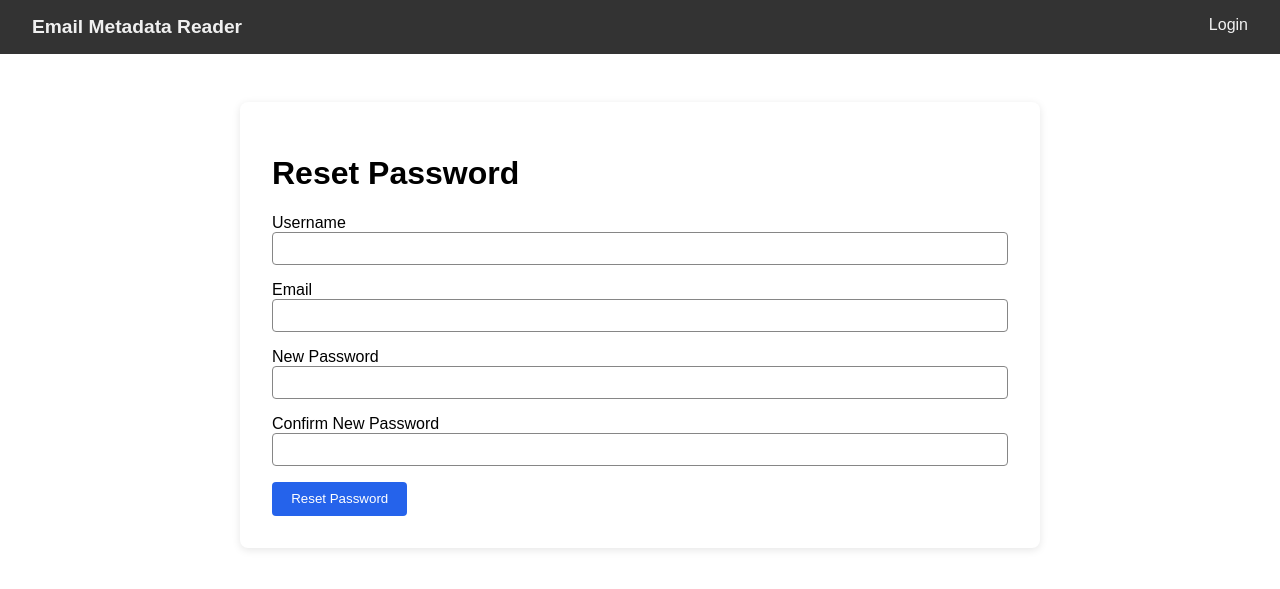
After one commit to andrewzimmer132/email-metadata-reader, a Django app: page /reset_password/ in a window 1280 px wide. The commit adds this page. Shown: the top 589 px of the page. Run offline with Django 5.2, Linux system fonts and the light colour scheme.

Commit message:
Reset password page + tests. Error message for comparing less or more than 2 emails.

```diff
--- a/analyzer/urls.py
+++ b/analyzer/urls.py
@@ -1,8 +1,9 @@
+from django.contrib.auth.views import PasswordResetView
 from django.urls import path
 
 from . import views
 from .views import HomeView, LoginView, LogoutView, SignupView, ResultsView, PastEmailsAnalyzedView, \
-    DeleteEmailAnalyzedView, EmailResultsView, WelcomePageView, header_help_view
+    DeleteEmailAnalyzedView, EmailResultsView, WelcomePageView, header_help_view, ResetPasswordView
 
 urlpatterns = [
     path('home/', HomeView.as_view(), name='home_view'),
@@ -17,4 +18,5 @@ urlpatterns = [
     path('compare_emails/', views.compare_emails, name='compare_emails'),
     path('welcome/', WelcomePageView.as_view(), name='welcome'),
     path("header-help/", header_help_view, name="header_help"),
+    path('reset_password/', ResetPasswordView.as_view(), name='reset_password'),
 ]
--- a/analyzer/views.py
+++ b/analyzer/views.py
@@ -3,6 +3,7 @@ import re
 from html import unescape
 from html.parser import HTMLParser
 
+from django.contrib import messages
 from django.contrib.auth import authenticate, login, logout
 from django.contrib.auth.decorators import login_required
 from django.contrib.auth.models import User
@@ -298,6 +299,34 @@ class WelcomePageView(View):
         context = {'is_authenticated': True}
         return render(request, 'analyzer/welcome.html', context)
 
+class ResetPasswordView(View):
+    def get(self, request):
+        return render(request, 'analyzer/reset_password.html')
+
+    def post(self, request):
+        username = request.POST.get('username')
+        email = request.POST.get('email')
+        new_password = request.POST.get('new_password')
+        confirm_new_password = request.POST.get('confirm_new_password')
+
+        context = {'is_authenticated': False, 'reset_entered': True, 'username_exists': User.objects.filter(username=username).exists(), 'email_exists': User.objects.filter(email=email).exists(),'user_exists': False, 'same_password': True}
+
+        if not new_password or (new_password != confirm_new_password):
+            context['same_password'] = False
+            return render(request, 'analyzer/reset_password.html', context)
+
+        user = User.objects.filter(username=username, email=email).first()
+
+        if user:
+            context['user_exists'] = True
+            user.set_password(new_password)
+            user.save()
+            return redirect('login')
+        else:
+            context = {'reset_entered': True, 'username_exists': User.objects.filter(username=username), 'email_exists': User.objects.filter(email=email), 'same_password': False}
+            return render(request, 'analyzer/reset_password.html', context)
+
+
 @login_required
 def compare_emails(request):
     if not request.user.is_authenticated:
@@ -307,11 +336,13 @@ def compare_emails(request):
     email_ids = request.POST.getlist('email_ids')
 
     if len(set(email_ids)) != 2:
+        messages.error(request, 'Exactly two emails can be compared.')
         return redirect('past_emails')
 
     emails = Email.objects.filter(id__in=email_ids, user=request.user)
 
-    if emails.count() < 2:
+    if emails.count() != 2:
+        messages.error(request, 'One or more emails could not be found')
         return redirect('past_emails')
 
     email1 = emails.order_by('-id')[0]
--- a/templates/analyzer/login.html
+++ b/templates/analyzer/login.html
@@ -26,5 +26,6 @@
         <p>Don't have an account?</p>
     </form>
     <a href="{% url 'signup' %}"><button class="btn-alt">Sign up here.</button></a>
+    <a href="{% url 'reset_password' %}"><button class="btn-alt">Reset Password</button></a>
 </div>
 {% endblock %}
--- a/templates/analyzer/past_emails.html
+++ b/templates/analyzer/past_emails.html
@@ -3,6 +3,12 @@
 {% block content %}
 
 <h1>Past Emails Analyzed</h1>
+
+{% if messages %}
+    {% for message in messages %}
+        <p class="error">{{ message }}</p>
+    {% endfor %}
+{% endif %}
 
 <form method="GET" action="{% url 'past_emails' %}" class="filter-bar">
     <select name="status" class="filter-select">
--- /dev/null
+++ b/templates/analyzer/reset_password.html
@@ -0,0 +1,30 @@
+{% extends 'analyzer/base.html' %}
+
+{% block title %}Reset Password{% endblock %}
+
+{% block content %}
+<div class="auth-card">
+    <h1>Reset Password</h1>
+
+    {% if reset_entered and not username_exists %}
+        <p class="error">An account with that username doesn't exist.</p>
+    {% elif reset_entered and not email_exists %}
+        <p class="error">An account with that email doesn't exist.</p>
+    {% elif reset_entered and not same_password %}
+        <p class="error">Passwords must match.</p>
+    {% endif %}
+
+    <form method="POST" action="{% url 'reset_password' %}">
+        {% csrf_token %}
+        <label for="username">Username</label>
+        <input type="text" name="username" id="username" required>
+        <label for="email">Email</label>
+        <input type="email" name="email" id="email" required>
+        <label for="new_password">New Password</label>
+        <input type="password" name="new_password" id="new_password" required>
+        <label for="confirm_new_password">Confirm New Password</label>
+        <input type="password" name="confirm_new_password" id="confirm_new_password" required>
+        <button type="submit">Reset Password</button>
+    </form>
+</div>
+{% endblock %}
```
Also changed, not shown: analyzer/tests.py (+36 -0 lines).
